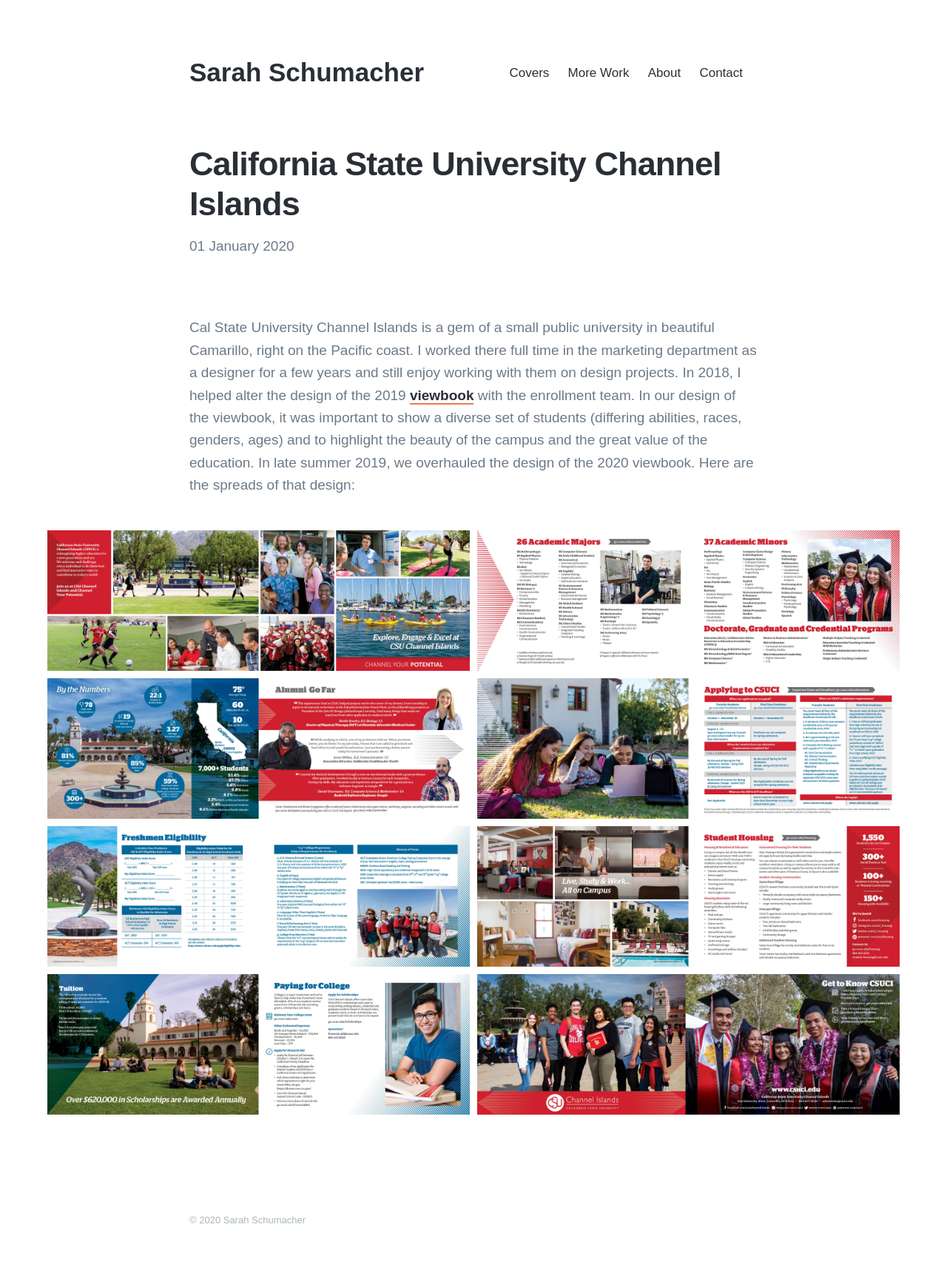
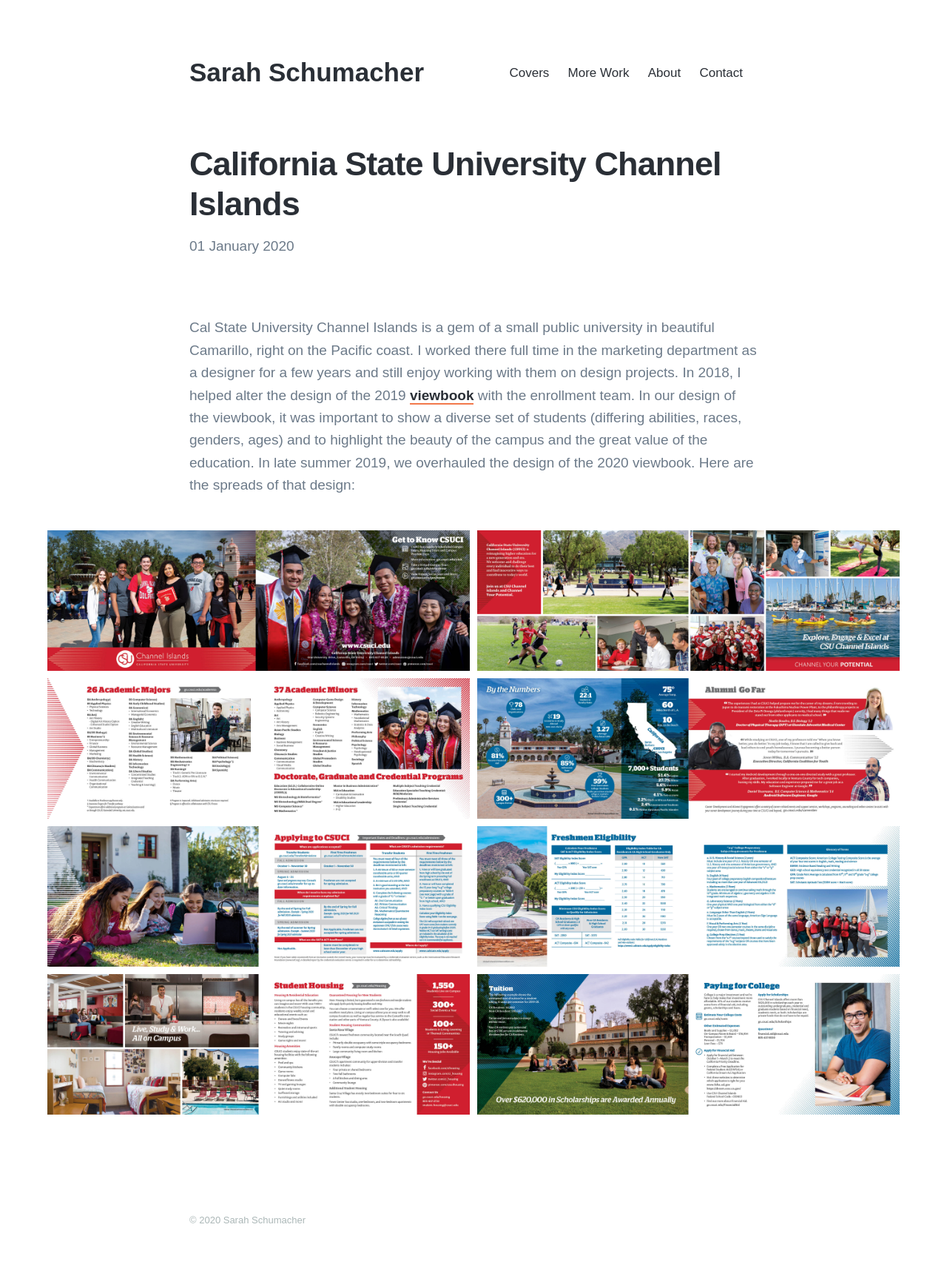
Before and after one commit to snsnsns/snsnsns.github.io, a Jekyll site: the page built from _posts/2020-01-01-CSUCIviewbook.md, in a window 1280 px wide. Shown: the whole page at 74% size. Built offline with Jekyll 4.4.1, drawn with Linux system fonts in a browser that asks for light colours; nearby versions of some CDN libraries; some web fonts are replaced.

Commit message:
Add files via upload

```diff
--- a/_posts/2020-01-01-CSUCIviewbook.md
+++ b/_posts/2020-01-01-CSUCIviewbook.md
@@ -9,6 +9,7 @@
 Cal State University Channel Islands is a gem of a small public university in beautiful Camarillo, right on the Pacific coast. I worked there full time in the marketing department as a designer for a few years and still enjoy working with them on design projects. In 2018, I helped alter the design of the 2019 [viewbook](https://issuu.com/csu-channel-islands/docs/19_viewbookfull_issuu) with the enrollment team. In our design of the viewbook, it was important to show a diverse set of students (differing abilities, races, genders, ages) and to highlight the beauty of the campus and the great value of the education. In late summer 2019, we overhauled the design of the 2020 viewbook. Here are the spreads of that design:
 
 <div class="gallery" data-columns="2">
+	<img src="/images/blogimages/CSUCI/viewbook_version119.jpg">
 	<img src="/images/blogimages/CSUCI/viewbook_version112.jpg">
 	<img src="/images/blogimages/CSUCI/viewbook_version113.jpg">
 	<img src="/images/blogimages/CSUCI/viewbook_version114.jpg">
@@ -16,6 +17,5 @@
 	<img src="/images/blogimages/CSUCI/viewbook_version116.jpg">
 	<img src="/images/blogimages/CSUCI/viewbook_version117.jpg">
 	<img src="/images/blogimages/CSUCI/viewbook_version118.jpg">
-	<img src="/images/blogimages/CSUCI/viewbook_version119.jpg">
 
 	</div>
```
